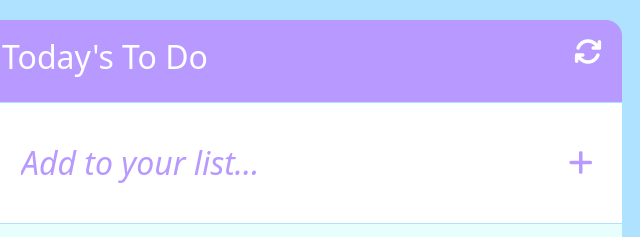
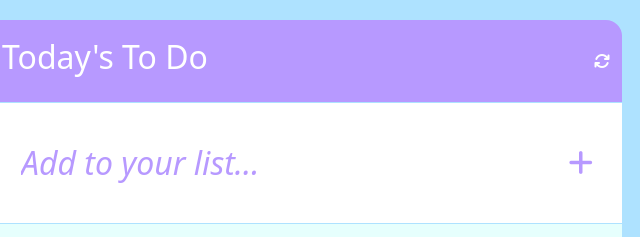
Before and after one commit to HtetWaiYan7191/testing-todolist, a website built with webpack: page src/index.html in a window 1280 px wide. Shown: the top 237 px of the page, 338-978 px from the left. Built offline with nearby package versions, Linux system fonts and the light colour scheme.

Commit message:
Remove unnessary style from refresh button

```diff
--- a/src/index.html
+++ b/src/index.html
@@ -11,9 +11,9 @@
 <body>
     <main>
         <div class="todolist-container row row-cols-1 d-flex w-100">
-                <div class="col title d-flex justify-content-between">
+                <div class="col title d-flex justify-content-between align-items-center">
                     <h2 class="p-2">Today's To Do</h2>
-                    <i class="fa-solid fa-arrows-rotate fs-3 p-2" id="load-btn"></i>
+                    <i class="fa-solid fa-arrows-rotate" id="load-btn"></i>
                 </div>
 
 
```
